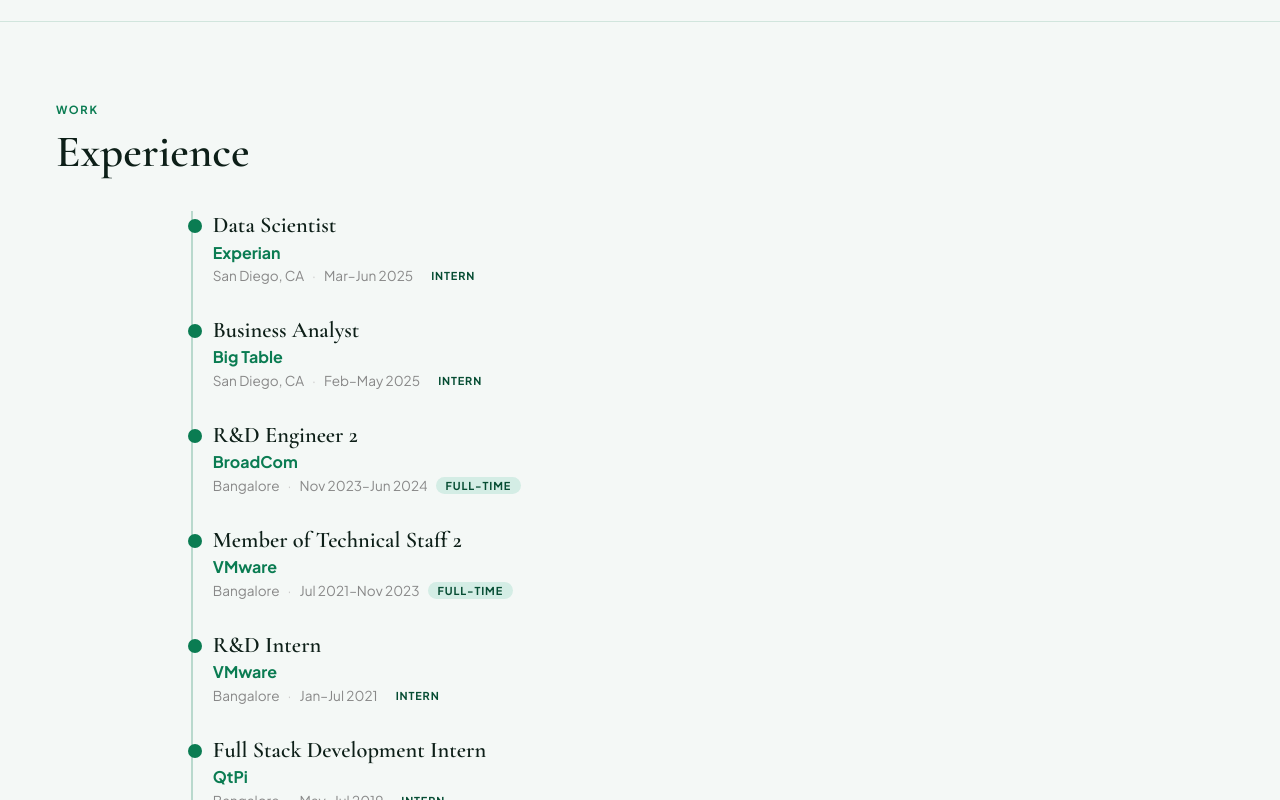
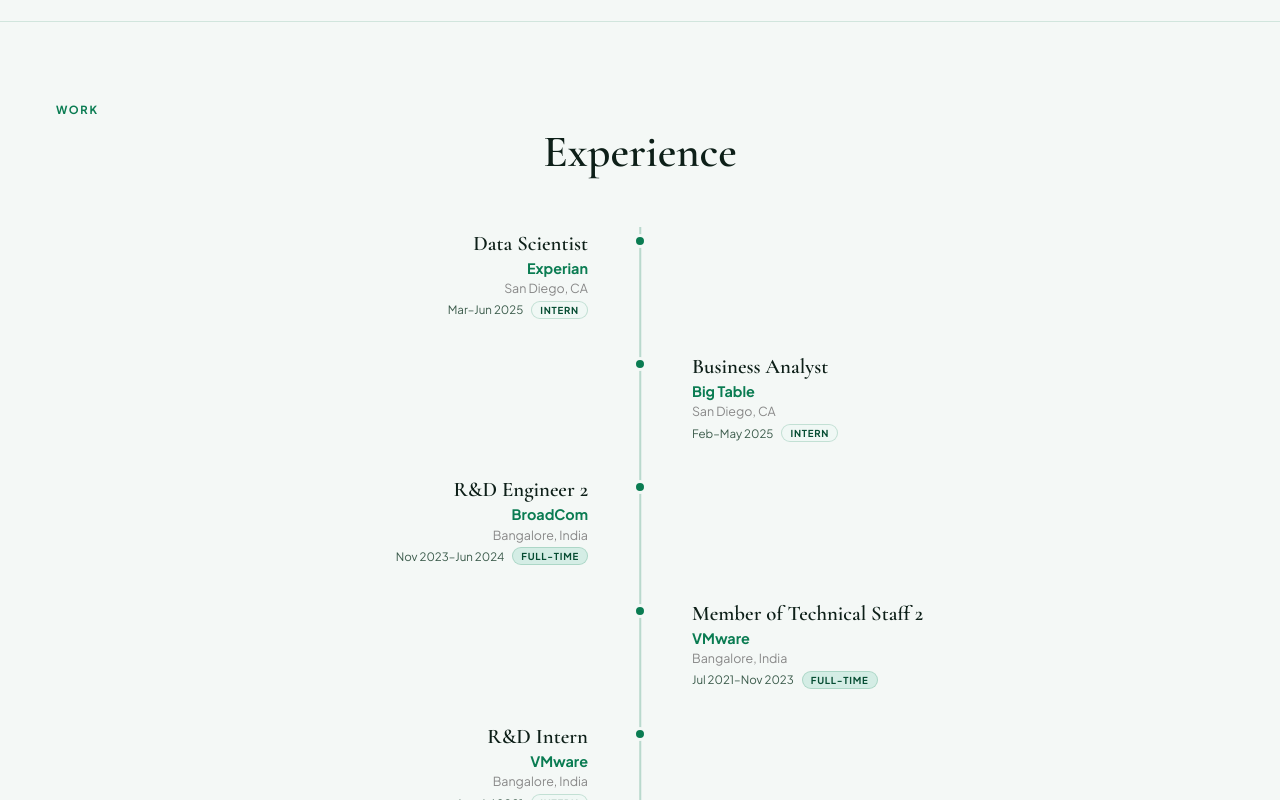
Before and after one commit to Krithikap019/ai-portfolio, a Next.js app: page / in a window 1280 px wide. Shown: the part 1720-2520 px from the top of the page. Built offline with nearby package versions, Linux system fonts and the light colour scheme.

Commit message:
emerald theme 9

```diff
--- a/app/page.jsx
+++ b/app/page.jsx
@@ -184,26 +184,49 @@
       {/* Experience */}
       <section style={{ padding: "5rem 3.5rem", borderTop: "1px solid rgba(10,124,82,0.15)" }}>
         <p style={{ fontSize: "0.7rem", fontWeight: 700, letterSpacing: "0.15em", textTransform: "uppercase", color: "#0a7c52", marginBottom: "0.6rem" }}>Work</p>
-        <h2 style={{ fontFamily: "'Cormorant Garamond', serif", fontSize: "2.8rem", fontWeight: 600, marginBottom: "2rem" }}>Experience</h2>
-        <div style={{ position: "relative", paddingLeft: "1.8rem", maxWidth: "700px", margin: "0 auto 0 8rem" }}>
-          <div style={{ position: "absolute", left: "7px", top: 0, bottom: 0, width: "1.5px", background: "rgba(10,124,82,0.25)" }} />
+        <h2 style={{ fontFamily: "'Cormorant Garamond', serif", fontSize: "2.8rem", fontWeight: 600, marginBottom: "3rem", textAlign: "center" }}>Experience</h2>
+        <div style={{ position: "relative", maxWidth: "800px", margin: "0 auto" }}>
+          <div style={{ position: "absolute", left: "50%", top: 0, bottom: 0, width: "1.5px", background: "rgba(10,124,82,0.25)", transform: "translateX(-50%)" }} />
           {[
-            { company: "Experian", role: "Data Scientist", location: "San Diego, CA", period: "Mar–Jun 2025", type: "Intern" },
-            { company: "Big Table", role: "Business Analyst", location: "San Diego, CA", period: "Feb–May 2025", type: "Intern" },
-            { company: "BroadCom", role: "R&D Engineer 2", location: "Bangalore", period: "Nov 2023–Jun 2024", type: "Full-time" },
-            { company: "VMware", role: "Member of Technical Staff 2", location: "Bangalore", period: "Jul 2021–Nov 2023", type: "Full-time" },
-            { company: "VMware", role: "R&D Intern", location: "Bangalore", period: "Jan–Jul 2021", type: "Intern" },
-            { company: "QtPi", role: "Full Stack Development Intern", location: "Bangalore", period: "May–Jul 2019", type: "Intern" },
+            { company: "Experian", role: "Data Scientist", location: "San Diego, CA", period: "Mar–Jun 2025", type: "Intern", side: "left" },
+            { company: "Big Table", role: "Business Analyst", location: "San Diego, CA", period: "Feb–May 2025", type: "Intern", side: "right" },
+            { company: "BroadCom", role: "R&D Engineer 2", location: "Bangalore, India", period: "Nov 2023–Jun 2024", type: "Full-time", side: "left" },
+            { company: "VMware", role: "Member of Technical Staff 2", location: "Bangalore, India", period: "Jul 2021–Nov 2023", type: "Full-time", side: "right" },
+            { company: "VMware", role: "R&D Intern", location: "Bangalore, India", period: "Jan–Jul 2021", type: "Intern", side: "left" },
+            { company: "QtPi", role: "Full Stack Development Intern", location: "Bangalore, India", period: "May–Jul 2019", type: "Intern", side: "right" },
           ].map((exp, i) => (
-            <div key={i} style={{ position: "relative", marginBottom: "2rem" }}>
-              <div style={{ position: "absolute", left: "-1.55rem", top: "8px", width: "14px", height: "14px", borderRadius: "50%", background: "#0a7c52", zIndex: 1 }} />
-              <h3 style={{ fontFamily: "'Cormorant Garamond', serif", fontSize: "1.4rem", fontWeight: 600, color: "#0d1f18", marginBottom: "0.2rem" }}>{exp.role}</h3>
-              <p style={{ fontSize: "1rem", fontWeight: 700, color: "#0a7c52", marginBottom: "0.3rem" }}>{exp.company}</p>
-              <div style={{ display: "flex", alignItems: "center", gap: "0.5rem", flexWrap: "wrap" }}>
-                <span style={{ fontSize: "0.85rem", color: "#888" }}>{exp.location}</span>
-                <span style={{ fontSize: "0.85rem", color: "#ccc" }}>·</span>
-                <span style={{ fontSize: "0.85rem", color: "#888" }}>{exp.period}</span>
-                <span style={{ fontSize: "0.68rem", fontWeight: 700, letterSpacing: "0.08em", textTransform: "uppercase", padding: "2px 10px", borderRadius: "20px", background: exp.type === "Full-time" ? "#d4ede5" : "transparent", color: "#064d33" }}>{exp.type}</span>
+            <div key={i} style={{ display: "grid", gridTemplateColumns: "1fr 40px 1fr", gap: "0 1rem", marginBottom: "2rem", alignItems: "start" }}>
+              {/* Left content or empty */}
+              <div style={{ textAlign: "right", paddingRight: "1rem", paddingTop: "0.2rem" }}>
+                {exp.side === "left" && (
+                  <>
+                    <h3 style={{ fontFamily: "'Cormorant Garamond', serif", fontSize: "1.3rem", fontWeight: 600, color: "#0d1f18", marginBottom: "0.2rem" }}>{exp.role}</h3>
+                    <p style={{ fontSize: "0.9rem", fontWeight: 700, color: "#0a7c52", marginBottom: "0.2rem" }}>{exp.company}</p>
+                    <p style={{ fontSize: "0.78rem", color: "#888", marginBottom: "0.3rem" }}>{exp.location}</p>
+                    <div style={{ display: "flex", justifyContent: "flex-end", alignItems: "center", gap: "0.5rem" }}>
+                      <span style={{ fontSize: "0.72rem", color: "#3a5a4a" }}>{exp.period}</span>
+                      <span style={{ fontSize: "0.6rem", fontWeight: 700, letterSpacing: "0.08em", textTransform: "uppercase", padding: "2px 8px", borderRadius: "20px", background: exp.type === "Full-time" ? "#d4ede5" : "#f0f8f5", color: "#064d33", border: "1px solid rgba(10,124,82,0.2)" }}>{exp.type}</span>
+                    </div>
+                  </>
+                )}
+              </div>
+              {/* Center dot */}
+              <div style={{ display: "flex", justifyContent: "center", paddingTop: "0.4rem" }}>
+                <div style={{ width: "14px", height: "14px", borderRadius: "50%", background: "#0a7c52", border: "3px solid #f4f8f6", zIndex: 1, flexShrink: 0 }} />
+              </div>
+              {/* Right content or empty */}
+              <div style={{ paddingLeft: "1rem", paddingTop: "0.2rem" }}>
+                {exp.side === "right" && (
+                  <>
+                    <h3 style={{ fontFamily: "'Cormorant Garamond', serif", fontSize: "1.3rem", fontWeight: 600, color: "#0d1f18", marginBottom: "0.2rem" }}>{exp.role}</h3>
+                    <p style={{ fontSize: "0.9rem", fontWeight: 700, color: "#0a7c52", marginBottom: "0.2rem" }}>{exp.company}</p>
+                    <p style={{ fontSize: "0.78rem", color: "#888", marginBottom: "0.3rem" }}>{exp.location}</p>
+                    <div style={{ display: "flex", alignItems: "center", gap: "0.5rem" }}>
+                      <span style={{ fontSize: "0.72rem", color: "#3a5a4a" }}>{exp.period}</span>
+                      <span style={{ fontSize: "0.6rem", fontWeight: 700, letterSpacing: "0.08em", textTransform: "uppercase", padding: "2px 8px", borderRadius: "20px", background: exp.type === "Full-time" ? "#d4ede5" : "#f0f8f5", color: "#064d33", border: "1px solid rgba(10,124,82,0.2)" }}>{exp.type}</span>
+                    </div>
+                  </>
+                )}
               </div>
             </div>
           ))}
```
